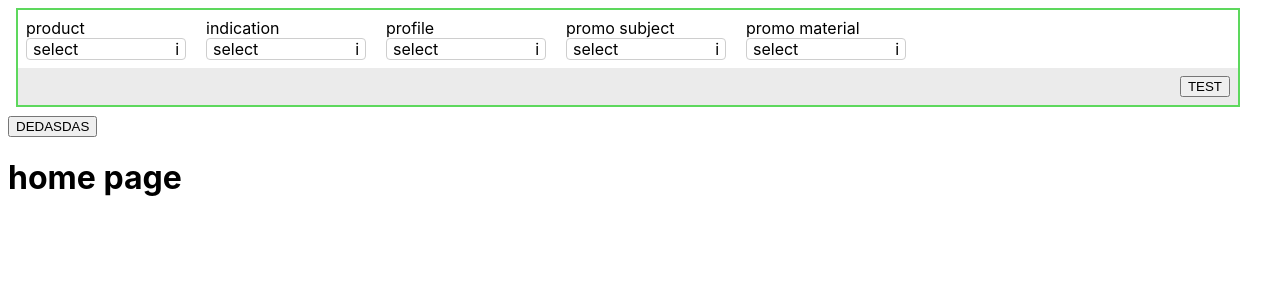
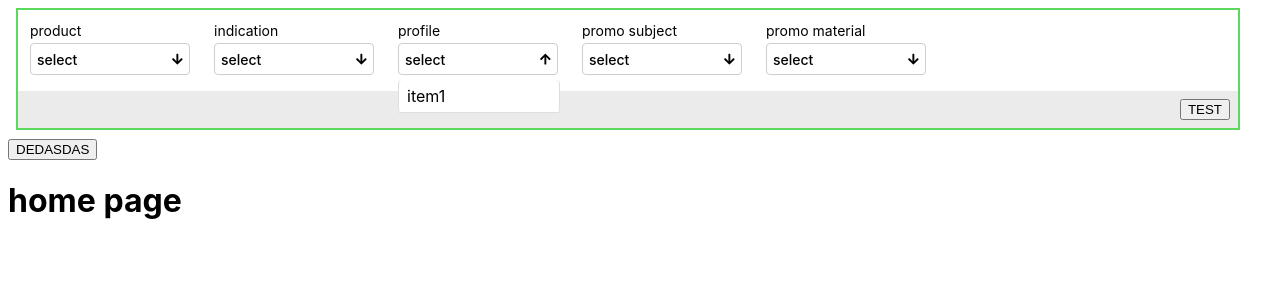
Before and after one commit to mefe-aydin/grandmedical-case, a React (Create React App) app: page / in a window 1280 px wide. Both pictures are taken after a click on the button "DEDASDAS". Shown: the top 300 px of the page. Built offline with nearby package versions, Linux system fonts and the light colour scheme.

Commit message:
redux actions and reducers was completed && ui started

```diff
--- a/package.json
+++ b/package.json
@@ -9,6 +9,9 @@
         "eject": "react-scripts eject"
     },
     "dependencies": {
+        "@fortawesome/fontawesome-svg-core": "^1.2.36",
+        "@fortawesome/free-solid-svg-icons": "^5.15.4",
+        "@fortawesome/react-fontawesome": "^0.1.17",
         "@testing-library/jest-dom": "^5.16.2",
         "@testing-library/react": "^12.1.2",
         "@testing-library/user-event": "^13.5.0",
--- a/src/commons/interfaces/IReduxStore.ts
+++ b/src/commons/interfaces/IReduxStore.ts
@@ -1,5 +1,5 @@
-import { ISelectInput } from "./ISelectInput";
+import { ISelect } from "./ISelect";
 
 export interface IReduxStore {
-  selectInputs: ISelectInput[];
+  selectsState: ISelect[];
 }
--- a/src/commons/interfaces/ISelectInput.ts
+++ b/src/commons/interfaces/ISelect.ts
@@ -1,6 +1,7 @@
-export interface ISelectInput {
+export interface ISelect {
   name: string;
   index: number;
   isCollapse: boolean;
   options: string[];
+  selectedOption: null | string;
 }
--- a/src/components/select.module.css
+++ b/src/components/select.module.css
@@ -1,8 +1,14 @@
 .container {
     display: flex;
+    width: 160px;
     flex-direction: column;
-    width: 160px;
-    padding: 8px 12px 8px 8px;
+    padding: 12px 12px 16px 12px;
+    position: relative;
+}
+
+.title {
+    font-size: 14px;
+    margin-bottom: 4px;
 }
 
 .selectContainer {
@@ -13,4 +19,31 @@
     justify-content: space-between;
     padding: 0 6px;
     cursor: pointer;
+    height: 30px;
+    font-size: 14px;
+    font-weight: 500;
 }
+
+.optionContainer {
+    display: flex;
+    width: 160px;
+    flex-direction: column;
+    position: absolute;
+    top: 70px;
+    background-color: #fff;
+    height: auto;
+    border: 1px solid #dedede;
+    border-top: none;
+    border-bottom: none;
+    border-radius: 4px;
+}
+
+.optionContainer span {
+    padding: 6px 8px;
+    border-bottom: 1px solid #dedede;
+}
+
+.optionContainer span:hover {
+    background-color: #dedede;
+    cursor: pointer;
+}
--- a/src/components/select.tsx
+++ b/src/components/select.tsx
@@ -1,6 +1,8 @@
-import { FC, FormEvent } from "react";
+import { FC } from "react";
 import { useDispatch } from "react-redux";
-import { TOGGLE_SELECT_INPUT } from "../store/actions/actionTypes";
+import { SELECTED_OPTION, TOGGLE_SELECT } from "../store/actions/actionTypes";
+import { FontAwesomeIcon } from "@fortawesome/react-fontawesome";
+import { faArrowDown, faArrowUp } from "@fortawesome/free-solid-svg-icons";
 import styles from "./select.module.css";
 
 export const Select: FC<Props> = ({
@@ -8,36 +10,60 @@ export const Select: FC<Props> = ({
   options,
   selectIndex,
   isCollapse,
+  selectedOption,
 }) => {
   const dispatch = useDispatch();
 
-  const toggleDropDown = (e: FormEvent<HTMLSelectElement>, index: number) => {
-    if (!isCollapse) {
-      e.preventDefault();
-    }
+  const toggleDropDown = () => {
+    dispatch({
+      type: TOGGLE_SELECT,
+      payload: {
+        index: selectIndex,
+        data: !isCollapse,
+      },
+    });
+  };
+
+  const selectOption = async (option: string) => {
+    await dispatch({
+      type: TOGGLE_SELECT,
+      payload: {
+        index: selectIndex,
+        data: false,
+      },
+    });
 
     dispatch({
-      type: TOGGLE_SELECT_INPUT,
+      type: SELECTED_OPTION,
       payload: {
-        index,
-        data: !isCollapse,
+        index: selectIndex,
+        data: option,
       },
     });
   };
 
   return (
     <div className={styles.container}>
-      {name}
-      <div className={styles.selectContainer}>
-        select <span>i</span>
+      <span className={styles.title}>{name}</span>
+      <div onClick={toggleDropDown} className={styles.selectContainer}>
+        {selectedOption ? selectedOption : "select"}{" "}
+        <FontAwesomeIcon
+          icon={!isCollapse ? faArrowDown : faArrowUp}
+          size="sm"
+        />
       </div>
-      {/* <select onMouseDown={(e) => toggleDropDown(e, selectIndex)} id={name}>
-        {options.map((option, index) => (
-          <option key={`${option}-${index}`} value={option}>
-            {option}
-          </option>
-        ))}
-      </select> */}
+      {isCollapse && (
+        <div className={styles.optionContainer}>
+          {options.map((option, index) => (
+            <span
+              onClick={() => selectOption(option)}
+              key={`${option}-${index}`}
+            >
+              {option}
+            </span>
+          ))}
+        </div>
+      )}
     </div>
   );
 };
@@ -47,4 +73,5 @@ interface Props {
   options: string[];
   selectIndex: number;
   isCollapse: boolean;
+  selectedOption: null | string;
 }
--- a/src/containers/home.tsx
+++ b/src/containers/home.tsx
@@ -2,30 +2,34 @@ import { FC } from "react";
 import { useDispatch, useSelector } from "react-redux";
 import { IReduxStore } from "../commons/interfaces/IReduxStore";
 import { Select } from "../components";
-import { TOGGLE_SELECT_INPUT } from "../store/actions/actionTypes";
+import { TOGGLE_SELECT } from "../store/actions/actionTypes";
 import styles from "../commons/styles/home.module.css";
 
 export const Home: FC = () => {
   const dispatch = useDispatch();
-  const selectInputs = useSelector((state: IReduxStore) => state.selectInputs);
+  const selectsState = useSelector((state: IReduxStore) => state.selectsState);
 
-  console.log(selectInputs);
+  console.log(selectsState);
 
   return (
     <div className={styles.container}>
       <div className={styles.formContainer}>
         <div className={styles.selectsContainer}>
-          {selectInputs?.map((select, index) => (
+          {selectsState?.map((select, index) => (
             <Select
               key={index}
               name={select.name}
               options={select.options}
               selectIndex={select.index}
               isCollapse={select.isCollapse}
+              selectedOption={select.selectedOption}
             />
           ))}
         </div>
         <div className={styles.submitContainer}>
+          {selectsState.map((select) => (
+            <span key={select.index}>{select.selectedOption}</span>
+          ))}
           <button>TEST</button>
         </div>
       </div>
@@ -33,7 +37,7 @@ export const Home: FC = () => {
       <button
         onClick={() => {
           dispatch({
-            type: TOGGLE_SELECT_INPUT,
+            type: TOGGLE_SELECT,
             payload: {
               index: 2,
               data: true,
--- a/src/store/actions/actionTypes.ts
+++ b/src/store/actions/actionTypes.ts
@@ -1 +1,2 @@
-export const TOGGLE_SELECT_INPUT = "TOGGLE_SELECT_INPUT";
+export const TOGGLE_SELECT = "TOGGLE_SELECT";
+export const SELECTED_OPTION = "SELECTED_OPTION";
--- a/src/store/reducers/index.ts
+++ b/src/store/reducers/index.ts
@@ -1,8 +1,8 @@
 import { combineReducers } from "redux";
-import selectInputs from "./selectInputs";
+import selectsState from "./selectsState";
 
 const rootReducer = combineReducers({
-  selectInputs,
+  selectsState,
 });
 
 export default rootReducer;
--- a/src/store/reducers/selectInputs.ts
+++ /dev/null
@@ -1,40 +0,0 @@
-import { ISelectInput } from "../../commons/interfaces/ISelectInput";
-import { TOGGLE_SELECT_INPUT } from "../actions/actionTypes";
-
-const initialState: ISelectInput[] = [
-  {
-    name: "product",
-    index: 0,
-    isCollapse: false,
-    options: ["item1", "item2", "item3", "item4", "item5"],
-  },
-  {
-    name: "indication",
-    index: 1,
-    isCollapse: false,
-    options: ["item1", "item2", "item3", "item4", "item5"],
-  },
-  { name: "profile", index: 2, isCollapse: false, options: ["item1"] },
-  { name: "promo subject", index: 3, isCollapse: false, options: ["item1"] },
-  { name: "promo material", index: 0, isCollapse: false, options: ["item1"] },
-];
-
-const selectInputs = (state = initialState, action: any) => {
-  switch (action.type) {
-    case TOGGLE_SELECT_INPUT:
-      const { index, data } = action.payload;
-      const newState = state.map((item) => {
-        if (item.index === index) {
-          return { ...item, isCollapse: data };
-        }
-
-        return item;
-      });
-
-      return newState;
-    default:
-      return state;
-  }
-};
-
-export default selectInputs;
--- /dev/null
+++ b/src/store/reducers/selectsState.ts
@@ -0,0 +1,73 @@
+import { ISelect } from "../../commons/interfaces/ISelect";
+import { SELECTED_OPTION, TOGGLE_SELECT } from "../actions/actionTypes";
+
+const initialState: ISelect[] = [
+  {
+    name: "product",
+    index: 0,
+    isCollapse: false,
+    options: ["item1", "item2", "item3", "item4", "item5"],
+    selectedOption: null,
+  },
+  {
+    name: "indication",
+    index: 1,
+    isCollapse: false,
+    options: ["item1", "item2", "item3", "item4", "item5"],
+    selectedOption: null,
+  },
+  {
+    name: "profile",
+    index: 2,
+    isCollapse: false,
+    options: ["item1"],
+    selectedOption: null,
+  },
+  {
+    name: "promo subject",
+    index: 3,
+    isCollapse: false,
+    options: ["item1"],
+    selectedOption: null,
+  },
+  {
+    name: "promo material",
+    index: 4,
+    isCollapse: false,
+    options: ["item1"],
+    selectedOption: null,
+  },
+];
+
+const selectInputs = (state = initialState, action: any) => {
+  switch (action.type) {
+    case TOGGLE_SELECT: {
+      const { index, data } = action.payload;
+      const newState = state.map((item) => {
+        if (item.index === index) {
+          return { ...item, isCollapse: data };
+        }
+
+        return item;
+      });
+
+      return newState;
+    }
+    case SELECTED_OPTION: {
+      const { index, data } = action.payload;
+      const newState = state.map((item) => {
+        if (item.index === index) {
+          return { ...item, selectedOption: data };
+        }
+
+        return item;
+      });
+
+      return newState;
+    }
+    default:
+      return state;
+  }
+};
+
+export default selectInputs;
```
Also changed, not shown: 1 other file (tests, documents, lock files or other folders).
